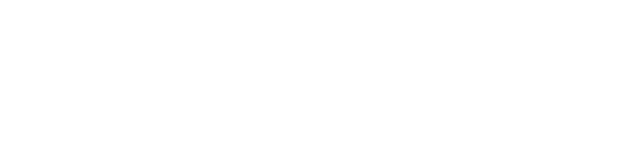
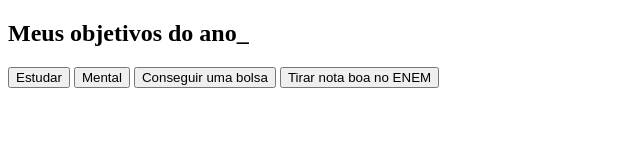
Before and after one commit to BabyDixyyy/Projeto3Ewilson, a plain HTML site: page index.html in a window 1280 px wide. Shown: the whole page, without its empty margins (0-640 px from the left). Drawn offline with Linux system fonts and the light colour scheme.

Commit message:
prototipo html

```diff
--- a/index.html
+++ b/index.html
@@ -3,10 +3,17 @@
 <head>
     <meta charset="UTF-8">
     <meta name="viewport" content="width=device-width, initial-scale=1.0">
-    <title>Meus obj do ano</title>
+    <title>Meus objetivos do ano</title>
     <link rel="stylesheet" href="style.css">
 </head>
 <body>
-
+  <section class="conteudo-principal"></section>
+  <h2 class="titulo-principal">Meus objetivos do ano_</h2>
+  <div class="botoes">
+    <button class="botao">Estudar</button>
+    <button class="botao">Mental</button>
+    <button class="botao">Conseguir uma bolsa</button>
+    <button class="botao">Tirar nota boa no ENEM</button>
+ </div>
 </body>
 </html>
```
